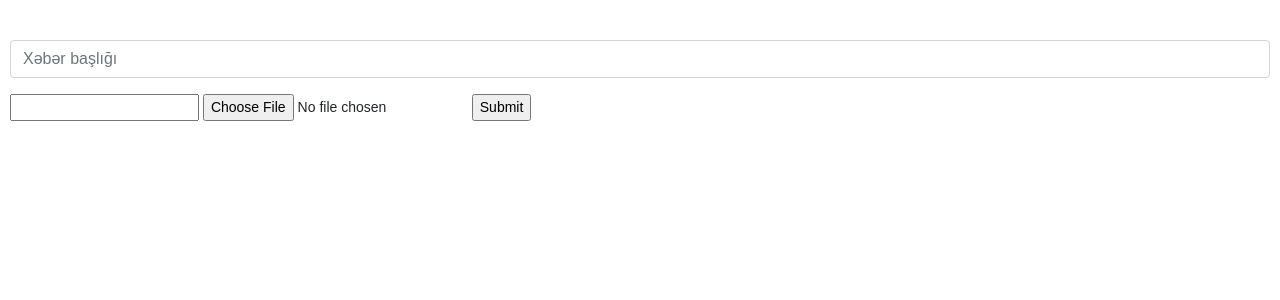
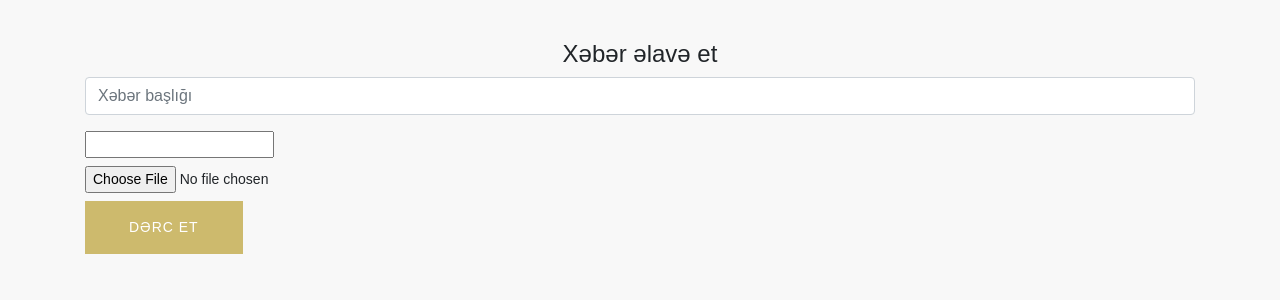
Before and after one commit to asimbabayev99/barrister, a Django app: page /news-add/ in a window 1280 px wide. Shown: the top 300 px of the page. Run offline with Django 3.2, Linux system fonts and the light colour scheme; parts of the project's set-up code (start-up, migrations or seed data) failed here and were passed over; some libraries are stand-ins or nearby versions.

Commit message:
news add styling

```diff
--- a/home/forms.py
+++ b/home/forms.py
@@ -5,9 +5,9 @@ from ckeditor import widgets
 
 class Newsform(forms.ModelForm):
     error_css_class = 'error'
-    title = forms.CharField(label='',max_length=50,min_length=5,widget=forms.TextInput(attrs={'class':'form-group form-control','placeholder':'Xəbər başlığı'}))
-    content = forms.CharField(label='',widget=widgets.CKEditorWidget(attrs={'class':'input'}))
-    image = forms.ImageField(label='',required=False)
+    title = forms.CharField(label='',max_length=50,min_length=5,widget=forms.TextInput(attrs={'class':'form-group form-control news-header','placeholder':'Xəbər başlığı'}))
+    content = forms.CharField(label='',widget=widgets.CKEditorWidget(attrs={'class':'form-group form-control'}))
+    image = forms.ImageField(label='',required=False,)
 
 
     class Meta:
--- a/static/css/style.css
+++ b/static/css/style.css
@@ -146,3 +146,43 @@ body {
 }
 
 /* register page end */
+
+/* news add and update page begin*/
+.news-add-body{
+  background-color: #F8F8F8;
+}
+#id_image{
+  display: block;
+  margin-top: 0.5rem;
+}
+.publish-button{
+  background-color: #cdba6d;
+  font-size: 14px;
+  font-weight: 500;
+  letter-spacing: 1px;
+  padding: 16px 44px 16px;
+  border-radius: 0px;
+  text-transform: uppercase;
+  border: none;
+  color: #fff;
+  transition: all 0.25s ease;
+  cursor: pointer;
+  outline: none !important;
+}
+.publish-button:hover {
+  background-color: #42474c;
+    color: #fff;
+}
+.django-ckeditor-widget{
+  display: block!important;
+}
+.cke_chrome{
+  width: 100%!important;
+}
+/* media */
+@media only screen and (max-width: 600px) {
+  .cke_chrome{
+    width: 100%!important;
+  }
+}
+/* news add and update page end*/
--- a/templates/news_add.html
+++ b/templates/news_add.html
@@ -21,16 +21,17 @@
 
     <link rel="stylesheet" href="{% static 'css/style.css' %}" />
 </head>
-<body>
+<body class="news-add-body">
+   <div class="container">
+      <h4 class="text-center">Xəbər əlavə et</h4>
         <form enctype="multipart/form-data" method="POST">
             {% csrf_token %}
             {{ form.title }}
             {{ form.content }}
             {{ form.media }}
             {{ form.image }}
-        <input type="submit">
-
-
+            <input type="submit" value="Dərc et" class="mt-2 publish-button">
         </form>
+    </div>
 </body>
 </html>
```
Lines whose indentation alone changed are shown as unchanged.
